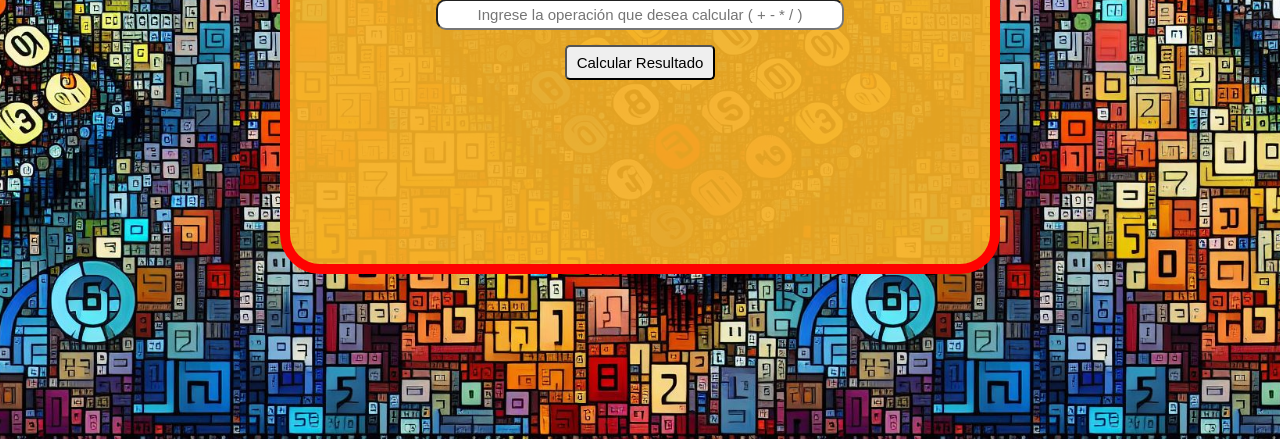
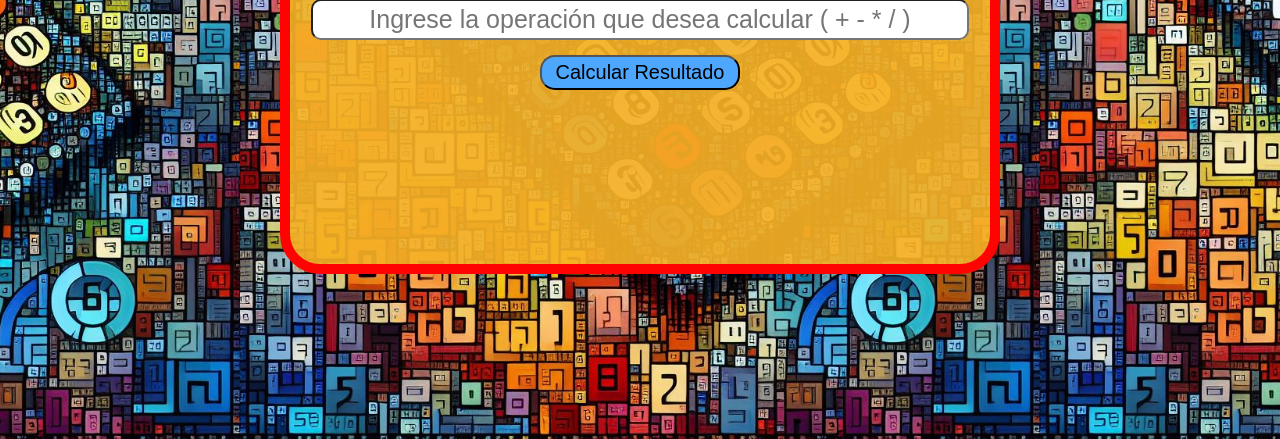
Before and after one commit to nuevo637/Calculadora-CGIPerl, a plain HTML site: page index.html in a window 1280 px wide. Shown: the part 361-800 px from the top of the page. Drawn offline with Linux system fonts and the light colour scheme.

Commit message:
Version final de estilo y estructura html

```diff
--- a/css/style.css
+++ b/css/style.css
@@ -34,19 +34,25 @@ h1{
     font-size: 30px;
     font-family:'Gill Sans', 'Gill Sans MT', Calibri, 'Trebuchet MS', sans-serif;
     color: rgb(226, 80, 18);
-
+    margin-bottom: 10px;
 }
 input{
     border-radius: 10px;
-    width: 400px;
-    height: 25px;
+    width: 650px;
+    height: 35px;
     margin: 15px;
     text-align: center;
-    font-size: 15px;
+    font-size: 25px;
 }
-button{
-    border-radius: 5px;
-    font-size: 15px;
-    width: 150px;
+button {
+    border-radius: 15px;
+    font-size: 20px;
+    width: 200px;
     height: 35px;
+    background-color: rgb(78, 167, 255);
+    transition: transform 0.3s ease;
 }
+
+button:hover {
+    transform: scale(1.1);
+}
```
